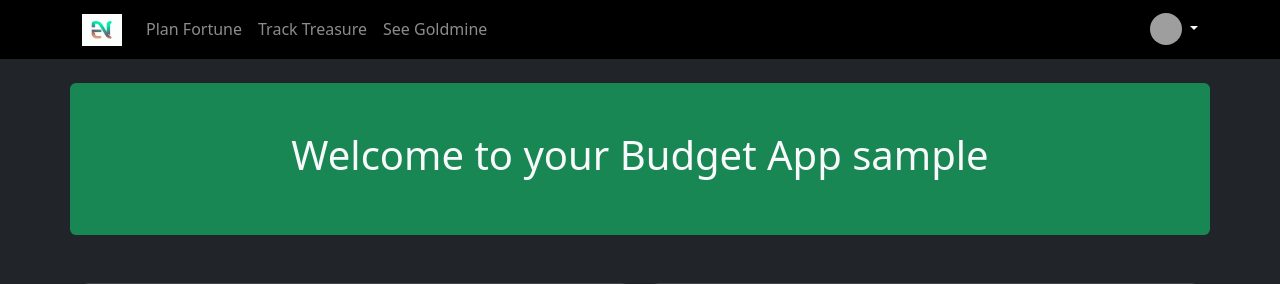
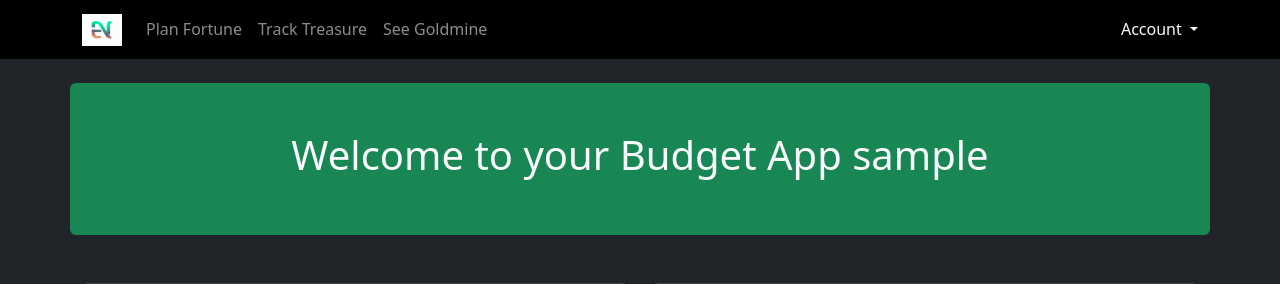
Before and after one commit to Nelkon01/Nelkon-Finance, a Flask app: page / in a window 1280 px wide. Shown: the top 284 px of the page. Run offline with Flask 2, Linux system fonts and the light colour scheme; a user stored in the database is signed in; data comes from the database, SQL or seed files in the repository; data that the repository does not hold is empty; grey boxes are pictures that could not be loaded.

Commit message:
Update requirements.txt

```diff
--- a/budgetmanager/templates/base.html
+++ b/budgetmanager/templates/base.html
@@ -22,13 +22,14 @@
     <link rel="manifest" href="{{ url_for('static', filename='site.webmanifest', _external=True) }}"/>
     <title>Nelkon Finance Manager</title>
 </head>
-<body data-bs-theme="dark" class="d-flex flex-column min-vh-100" >
+<body data-bs-theme="dark" class="d-flex flex-column min-vh-100">
 <!-- Navbar -->
 <nav class="navbar navbar-expand-lg navbar-dark bg-black">
     <div class="container">
         <a href="/" class="navbar-brand">
-    <img src="{{ url_for('static', filename='nelkon-finance-logo.jpeg') }}" alt="Nelkon Finance" width="40" height="32">
-</a>
+            <img src="{{ url_for('static', filename='nelkon-finance-logo.jpeg') }}" alt="Nelkon Finance" width="40"
+                 height="32">
+        </a>
 
         <button class="navbar-toggler" type="button" data-bs-toggle="collapse" data-bs-target="#navbarNav"
                 aria-controls="navbarNav" aria-expanded="false" aria-label="Toggle navigation">
@@ -44,7 +45,7 @@
         <div class="dropdown">
             <a href="#" class="d-block link-light text-decoration-none dropdown-toggle" data-bs-toggle="dropdown"
                aria-expanded="false">
-                <img src="https://github.com/mdo.png" alt="mdo" class="rounded-circle" width="32" height="32">
+                Account
             </a>
             <ul class="dropdown-menu dropdown-menu-end text-small bg-dark">
                 <li><a class="dropdown-item link-light" href="{{ url_for('profile') }}">Profile</a></li>
```
Also changed, not shown: requirements.txt (line endings or trailing spaces).
